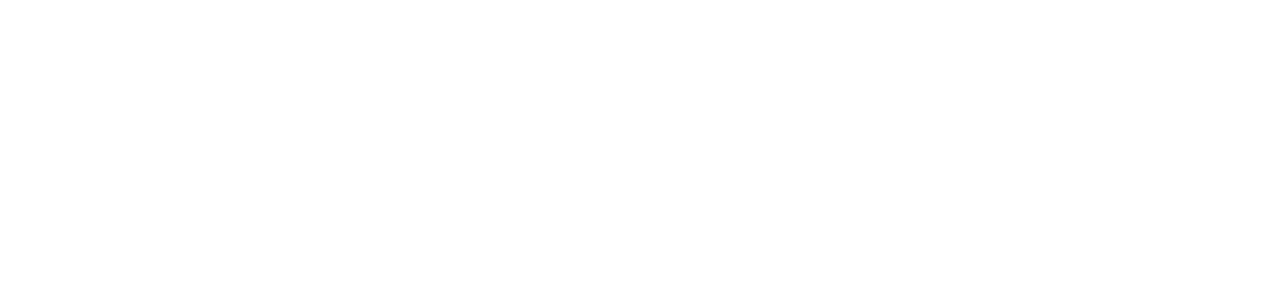
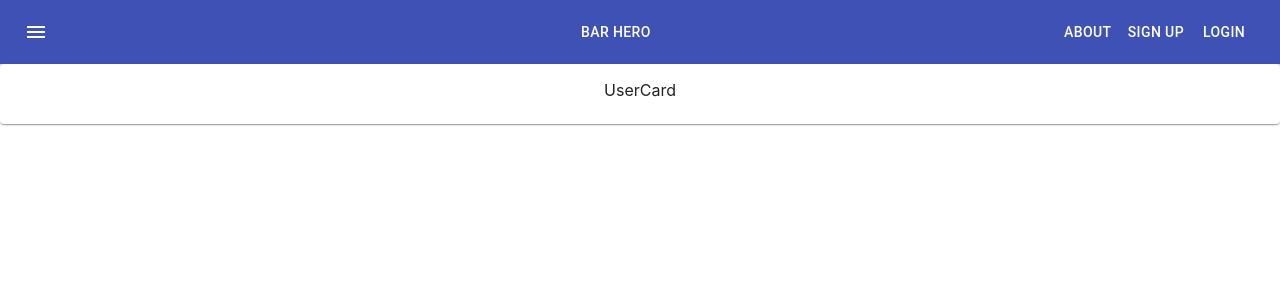
Before and after one commit to BrandenLaCour/Bar-Savior, a React (Create React App) app: page /users in a window 1280 px wide. Shown: the top 300 px of the page. Built offline with nearby package versions, Linux system fonts and the light colour scheme.

Commit message:
updated sidebar with pagination routes, setup users show folder structure

```diff
--- a/src/App.js
+++ b/src/App.js
@@ -6,6 +6,7 @@ import { Route, Switch, Redirect } from "react-router";
 import FormsContainer from "./FormsContainer";
 import Sidebar from "./Sidebar";
 import { connect } from "react-redux";
+import UserContainer from "./UsersContainer";
 
 const mapStateToProps = state => {
   return {
@@ -117,6 +118,27 @@ class App extends React.Component {
                 </>
               )}
             />
+            <Route
+              path="/users"
+              render={props => (
+                <>
+                  {this.props.loggedIn ? (
+                    <Sidebar
+                      toggleDrawer={this.props.toggleDrawer}
+                      drawerOpen={this.props.drawerOpen}
+                      user={this.props.user}
+                      loggedIn={this.props.loggedIn}
+                    />
+                  ) : null}
+
+                  <NavBar
+                    logout={this.handleLogout}
+                    toggleDrawer={this.props.toggleDrawer}
+                  />
+                  <UserContainer />
+                </>
+              )}
+            />
           </Switch>
         </BrowserRouter>
       </div>
--- a/src/Sidebar/index.js
+++ b/src/Sidebar/index.js
@@ -6,7 +6,7 @@ import Divider from "@material-ui/core/Divider";
 import ListItem from "@material-ui/core/ListItem";
 import ListItemIcon from "@material-ui/core/ListItemIcon";
 import ListItemText from "@material-ui/core/ListItemText";
-import InboxIcon from "@material-ui/icons/MoveToInbox";
+import { Link } from "react-router-dom";
 import AssessmentIcon from "@material-ui/icons/Assessment";
 import SupervisorAccountIcon from "@material-ui/icons/SupervisorAccount";
 import AssignmentIndIcon from "@material-ui/icons/AssignmentInd";
@@ -18,6 +18,10 @@ const useStyles = makeStyles({
   },
   fullList: {
     width: "auto"
+  },
+  sidebarText: {
+    color: "black",
+    textDecoration: "none"
   }
 });
 
@@ -32,23 +36,37 @@ export default function Sidebar(props) {
     >
       <List>
         {["Users", "Logs"].map((text, index) => (
+          <Link className={classes.sidebarText} to={text.toLowerCase()}>
             <ListItem button key={text}>
               <ListItemIcon>
-              {index % 2 === 0 ? <SupervisorAccountIcon /> : <AssessmentIcon />}
+                {index % 2 === 0 ? (
+                  <SupervisorAccountIcon />
+                ) : (
+                  <AssessmentIcon />
+                )}
               </ListItemIcon>
               <ListItemText primary={text} />
             </ListItem>
+          </Link>
         ))}
       </List>
       <Divider />
       <List>
         {["Add Room", "Add Task", "Add User"].map((text, index) => (
+          <Link
+            className={classes.sidebarText}
+            to={text
+              .split(" ")
+              .join("")
+              .toLowerCase()}
+          >
             <ListItem button key={text}>
               <ListItemIcon>
                 {index < 2 ? <AssignmentIcon /> : <AssignmentIndIcon />}
               </ListItemIcon>
               <ListItemText primary={text} />
             </ListItem>
+          </Link>
         ))}
       </List>
     </div>
--- /dev/null
+++ b/src/UsersContainer/UserCard/index.js
@@ -0,0 +1,15 @@
+import React from "react";
+import CardContent from "@material-ui/core/CardContent";
+import Card from "@material-ui/core/Card";
+
+const UserCard = () => {
+  return (
+    <>
+      <Card>
+        <CardContent>UserCard</CardContent>
+      </Card>
+    </>
+  );
+};
+
+export default UserCard;
--- /dev/null
+++ b/src/UsersContainer/index.js
@@ -0,0 +1,10 @@
+import React from "react";
+import UserCard from "./UserCard";
+
+class UsersContainer extends React.Component {
+  render() {
+    return <UserCard />;
+  }
+}
+
+export default UsersContainer;
```
Also changed, not shown: src/AuthContainer/index.js (deleted). Lines whose indentation alone changed are shown as unchanged.
